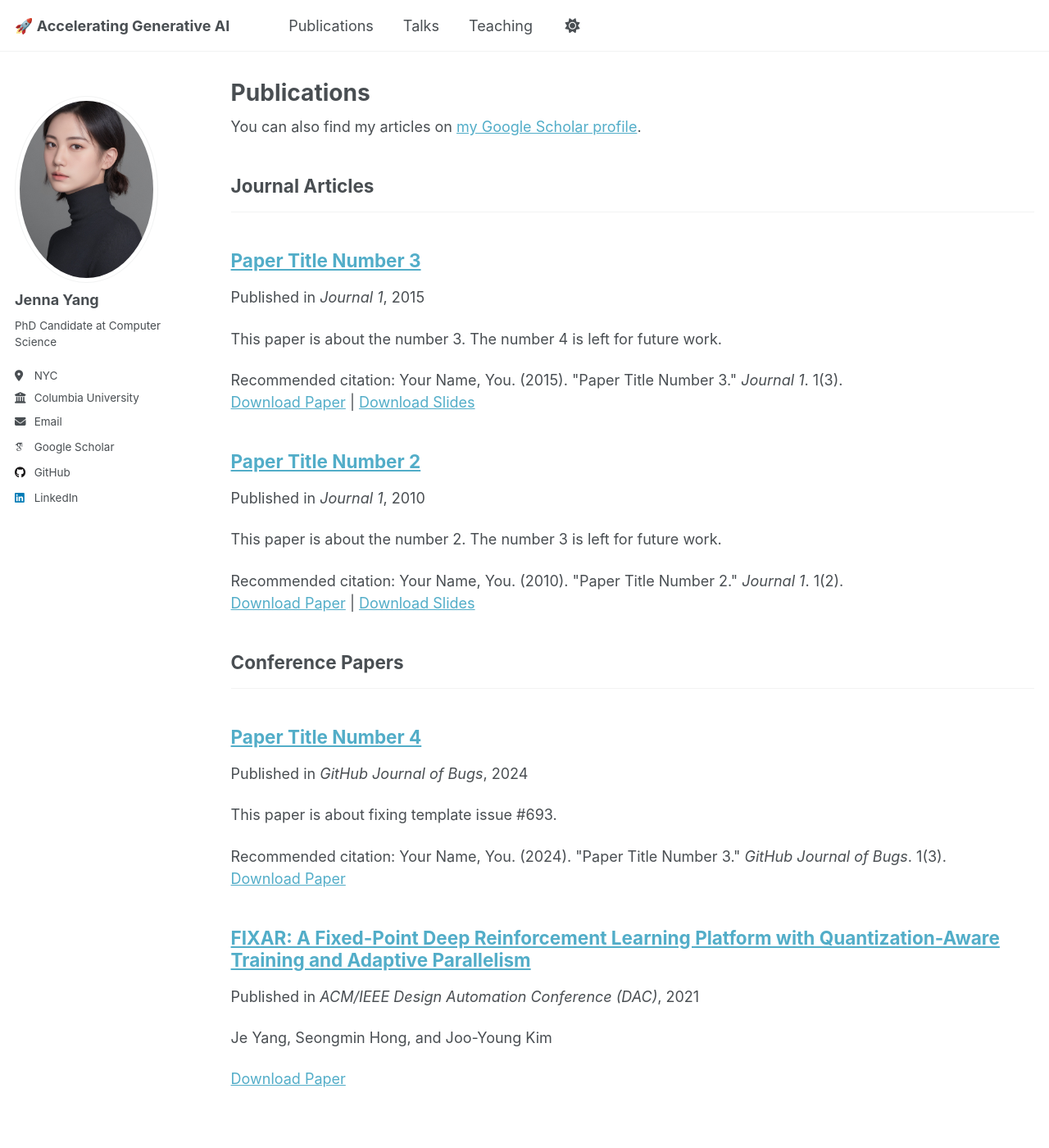
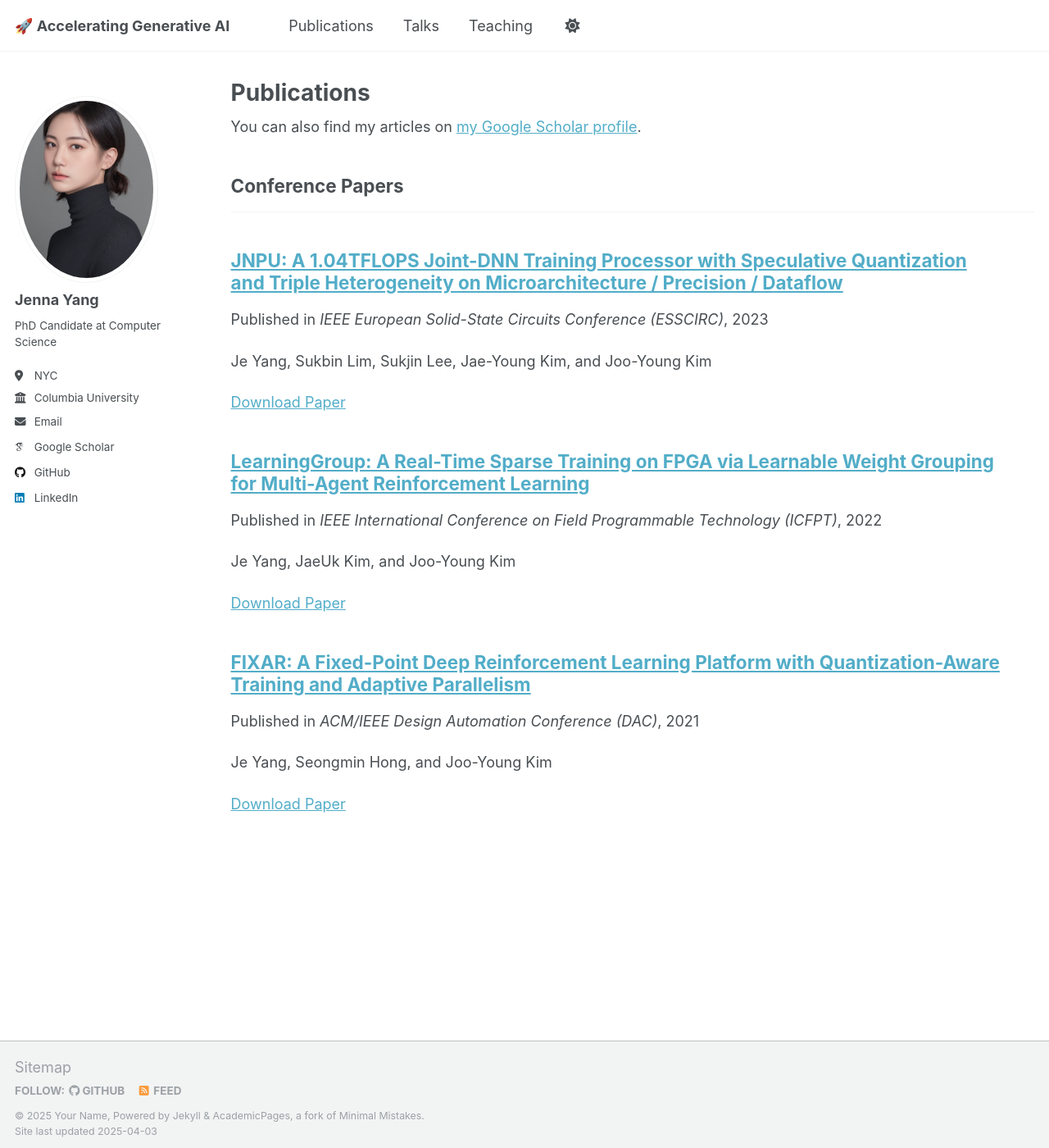
Before and after one commit to jenna-yang/jenna-yang.github.io, a Jekyll site: the page built from _pages/publications.html, in a window 1280 px wide and 1400 px high. Shown: the whole window at 82% size. Built offline with Jekyll 4.4.1, drawn with Linux system fonts in a browser that asks for light colours; some web fonts are replaced.

Commit message:
Init publications (2)(3)

```diff
--- a/_publications/2010-10-01-paper-title-number-2.md
+++ /dev/null
@@ -1,14 +0,0 @@
----
-title: "Paper Title Number 2"
-collection: publications
-category: manuscripts
-permalink: /publication/2010-10-01-paper-title-number-2
-excerpt: 'This paper is about the number 2. The number 3 is left for future work.'
-date: 2010-10-01
-venue: 'Journal 1'
-slidesurl: 'http://academicpages.github.io/files/slides2.pdf'
-paperurl: 'http://academicpages.github.io/files/paper2.pdf'
-citation: 'Your Name, You. (2010). &quot;Paper Title Number 2.&quot; <i>Journal 1</i>. 1(2).'
----
-
-The contents above will be part of a list of publications, if the user clicks the link for the publication than the contents of section will be rendered as a full page, allowing you to provide more information about the paper for the reader. When publications are displayed as a single page, the contents of the above "citation" field will automatically be included below this section in a smaller font.
--- a/_publications/2015-10-01-paper-title-number-3.md
+++ /dev/null
@@ -1,14 +0,0 @@
----
-title: "Paper Title Number 3"
-collection: publications
-category: manuscripts
-permalink: /publication/2015-10-01-paper-title-number-3
-excerpt: 'This paper is about the number 3. The number 4 is left for future work.'
-date: 2015-10-01
-venue: 'Journal 1'
-slidesurl: 'http://academicpages.github.io/files/slides3.pdf'
-paperurl: 'http://academicpages.github.io/files/paper3.pdf'
-citation: 'Your Name, You. (2015). &quot;Paper Title Number 3.&quot; <i>Journal 1</i>. 1(3).'
----
-
-The contents above will be part of a list of publications, if the user clicks the link for the publication than the contents of section will be rendered as a full page, allowing you to provide more information about the paper for the reader. When publications are displayed as a single page, the contents of the above "citation" field will automatically be included below this section in a smaller font.
--- /dev/null
+++ b/_publications/2022-FPT-LearningGroup.md
@@ -0,0 +1,16 @@
+---
+title: "LearningGroup: A Real-Time Sparse Training on FPGA via Learnable Weight Grouping for Multi-Agent Reinforcement Learning"
+collection: publications
+category: conferences # manuscripts
+permalink: /publication/2022-FPT-LearningGroup
+excerpt: 'Je Yang, JaeUk Kim, and Joo-Young Kim'
+date: 2022-12-05
+venue: 'IEEE International Conference on Field Programmable Technology (ICFPT)'
+paperurl: 'http://academicpages.github.io/files/2022-ICFPT-Paper.pdf'
+# paperurl: 'http://academicpages.github.io/files/paper1.pdf'
+# bibtexurl: 'http://academicpages.github.io/files/bibtex1.bib'
+# citation: 'Your Name, You. (2009). &quot;Paper Title Number 1.&quot; <i>Journal 1</i>. 1(1).'
+---
+Multi-agent reinforcement learning (MARL) is a powerful technology to construct interactive artificial intelligent systems in various applications such as multi-robot control and self-driving cars. Unlike supervised model or single-agent rein-forcement learning, which actively exploits network pruning, it is obscure that how pruning will work in multi-agent reinforcement learning with its cooperative and interactive characteristics.
+
+In this paper, we present a real-time sparse training accel-eration system named **LearningGroup**, which adopts network pruning on the training of MARL for the first time with an algorithm/architecture co-design approach. We create spar-sity using a weight grouping algorithm and propose on-chip sparse data encoding loop (OSEL) that enables fast encoding with efficient implementation. Based on the OSEL's encoding format, LearningGroup performs efficient weight compression and computation workload allocation to multiple cores, where each core handles multiple sparse rows of the weight matrix simultaneously with vector processing units. As a result, LearningGroup system minimizes the cycle time and memory footprint for sparse data generation up to 5.72x and 6.81x. Its FPGA accelerator shows 257.40-3629.48 GFLOPS throughput and 7.10-100.12 GFLOPS/W energy efficiency for various conditions in MARL, which are 7.13x higher and 12.43x more energy efficient than Nvidia Titan RTX GPU, thanks to the fully on-chip training and highly optimized dataflow/data format provided by FPGA. Most importantly, the accelerator shows speedup up to 12.52 x for processing sparse data over the dense case, which is the highest among state-of-the-art sparse training accelerators.
--- /dev/null
+++ b/_publications/2023-ESSCIRC-JNPU.md
@@ -0,0 +1,14 @@
+---
+title: "JNPU: A 1.04TFLOPS Joint-DNN Training Processor with Speculative Quantization and Triple Heterogeneity on Microarchitecture / Precision / Dataflow"
+collection: publications
+category: conferences # manuscripts
+permalink: /publication/2023-ESSCIRC-JNPU
+excerpt: 'Je Yang, Sukbin Lim, Sukjin Lee, Jae-Young Kim, and Joo-Young Kim'
+date: 2023-09-11
+venue: 'IEEE European Solid-State Circuits Conference (ESSCIRC)'
+paperurl: 'http://academicpages.github.io/files/2023-ESSCIRC-Paper.pdf'
+# paperurl: 'http://academicpages.github.io/files/paper1.pdf'
+# bibtexurl: 'http://academicpages.github.io/files/bibtex1.bib'
+# citation: 'Your Name, You. (2009). &quot;Paper Title Number 1.&quot; <i>Journal 1</i>. 1(1).'
+---
+This paper presents JNPU, a 1. 04TFLOPS joint-DNN accelerator that can simultaneously run joint-DNN (MobileNet + GoogLeNet) models with 245FPS (inference) and 1. 26TFLOPS/W (training). It proposes speculative cyclic quantization that enables integer-dominant operations and reduces external memory access by 87.5%. Its tangram dataflow mapper provides optimized sets of heterogeneous stationary types for both forward and backward propagation, enhancing efficiency up to 71.6%. Lastly, its novel processing cluster leverages triple heterogeneity on INT8 arrays and FP16 vector processor, saving 56.3% and 26.9% of computing area and power, respectively.
--- a/_publications/2024-02-17-paper-title-number-4.md
+++ /dev/null
@@ -1,13 +0,0 @@
----
-title: "Paper Title Number 4"
-collection: publications
-category: conferences
-permalink: /publication/2024-02-17-paper-title-number-4
-excerpt: 'This paper is about fixing template issue #693.'
-date: 2024-02-17
-venue: 'GitHub Journal of Bugs'
-paperurl: 'http://academicpages.github.io/files/paper3.pdf'
-citation: 'Your Name, You. (2024). &quot;Paper Title Number 3.&quot; <i>GitHub Journal of Bugs</i>. 1(3).'
----
-
-The contents above will be part of a list of publications, if the user clicks the link for the publication than the contents of section will be rendered as a full page, allowing you to provide more information about the paper for the reader. When publications are displayed as a single page, the contents of the above "citation" field will automatically be included below this section in a smaller font.
```
Also changed, not shown: _publications/2021-DAC-FIXAR.md (+1 -1 lines), 6 other files.
